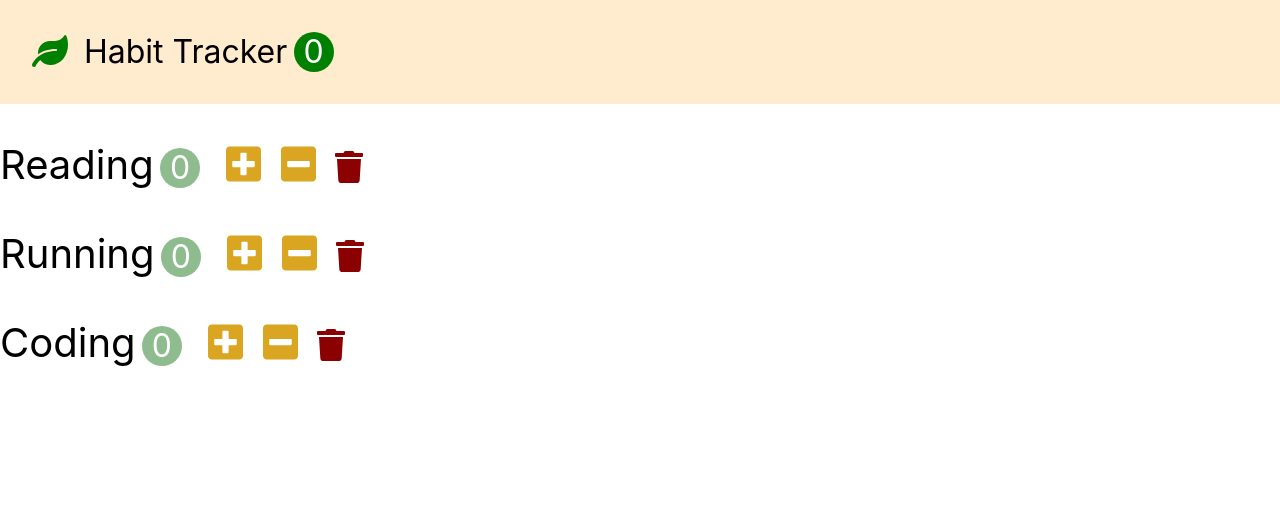
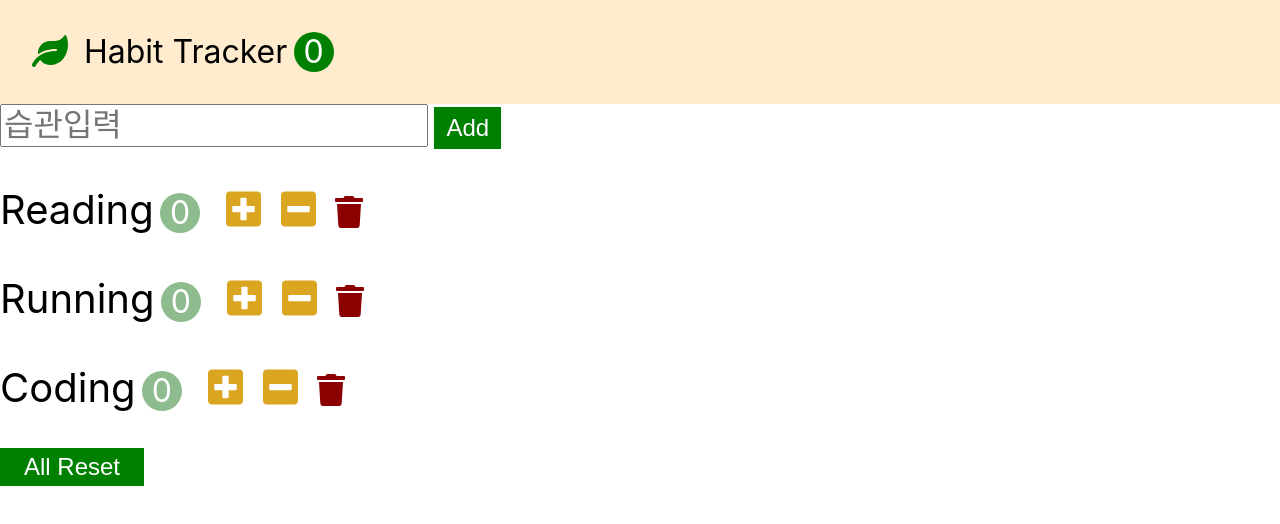
Before and after one commit to stillgood96/Habit-Tracker, a React (Create React App) app: page / in a window 1280 px wide. Shown: the top 524 px of the page. Built offline with nearby package versions, Linux system fonts and the light colour scheme.

Commit message:
finish - all ResetBtn

```diff
--- a/src/app.jsx
+++ b/src/app.jsx
@@ -48,6 +48,20 @@
     return count;
   };
 
+  handleAdd = (name) => {
+    // Date.now() = 현재 시/분/초의 합의 수를 만들어 줌.
+    const habits = [...this.state.habits, { id: Date.now(), name, count: 0 }];
+    this.setState({ habits });
+  };
+
+  handleReset = () => {
+    const habits = this.state.habits.map((habit) => {
+      habit.count = 0;
+      return habit;
+    });
+    this.setState({ habits });
+  };
+
   render() {
     return (
       <>
@@ -59,6 +73,8 @@
           onIncrement={this.handleIncrement}
           onDecrement={this.handleDecrement}
           onDelete={this.handleDelete}
+          onAdd={this.handleAdd}
+          onReset={this.handleReset}
         />
       </>
     );
--- /dev/null
+++ b/src/components/habitAddForm.jsx
@@ -0,0 +1,29 @@
+import React, { Component } from "react";
+
+class HabitAddForm extends Component {
+  formRef = React.createRef();
+  inputRef = React.createRef();
+
+  onSubmit = (event) => {
+    event.preventDefault();
+    const name = this.inputRef.current.value;
+    name && this.props.onAdd(name);
+    //this.inputRef.current.value = "";
+    this.formRef.current.reset();
+  };
+  render() {
+    return (
+      <form ref={this.formRef} onSubmit={this.onSubmit}>
+        <input
+          ref={this.inputRef}
+          type="text"
+          className="add-input"
+          placeholder="습관입력"
+        />
+        <button className="add-button">Add</button>
+      </form>
+    );
+  }
+}
+
+export default HabitAddForm;
--- a/src/components/habits.jsx
+++ b/src/components/habits.jsx
@@ -1,5 +1,6 @@
 import React, { Component } from "react";
 import Habit from "./habit";
+import HabitAddForm from "./habitAddForm";
 
 class Habits extends Component {
   handleIncrement = (habit) => {
@@ -14,8 +15,14 @@
     this.props.onDelete(habit);
   };
 
+  handleAdd = (name) => {
+    this.props.onAdd(name);
+  };
+
   render() {
     return (
+      <>
+        <HabitAddForm onAdd={this.handleAdd} />
         <ul>
           {this.props.habits.map((habit) => (
             <Habit
@@ -27,6 +34,10 @@
             />
           ))}
         </ul>
+        <button className="habits-reset" onClick={this.props.onReset}>
+          All Reset
+        </button>
+      </>
     );
   }
 }
```
Lines whose indentation alone changed are shown as unchanged.
